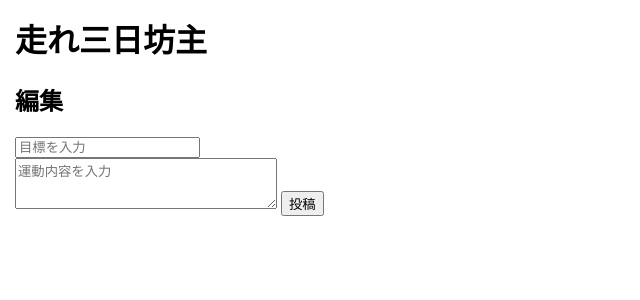
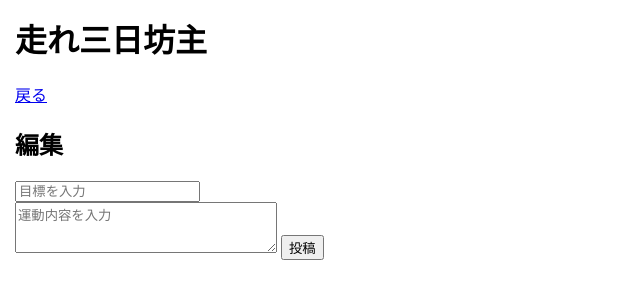
Before and after one commit to enpitut2022/MusclePowerAki, a Flask app: page /profile/1 in a window 1280 px wide. Shown: the top 300 px of the page, without its empty margins (0-640 px from the left). Run offline with Flask 2, Linux system fonts and the light colour scheme.

Commit message:
戻る操作

```diff
--- a/templates/profile.html
+++ b/templates/profile.html
@@ -9,6 +9,7 @@
     <p>{{ member.name }}</p>
     <p>{{ member.goal }}</p>
     <p>{{ member.training_detail }}</p>
+    <a href="/detail/{{ member.teamid }}">戻る</a>
     <h2>編集</h2>
     <form action="/profile_edit" method="post">
       <div><input type="text" name="goal" placeholder="目標を入力" required></div>
```
